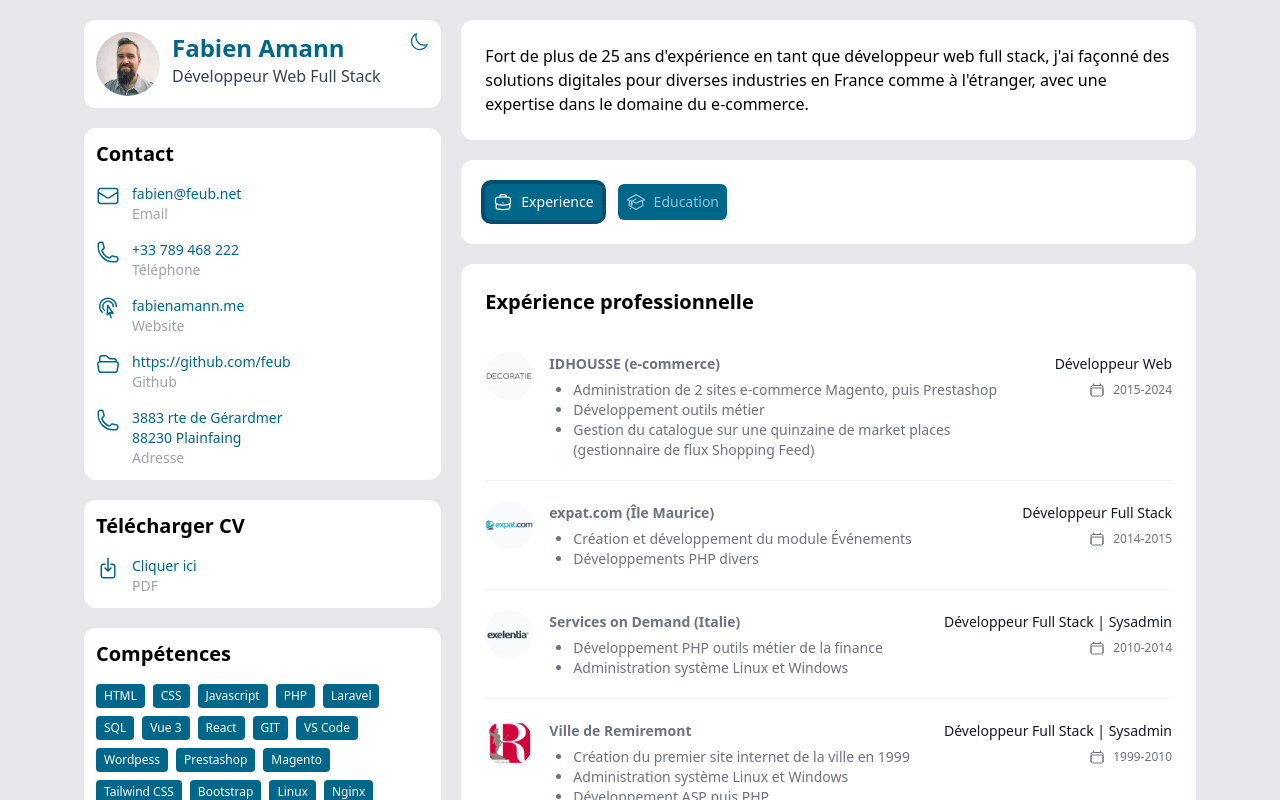
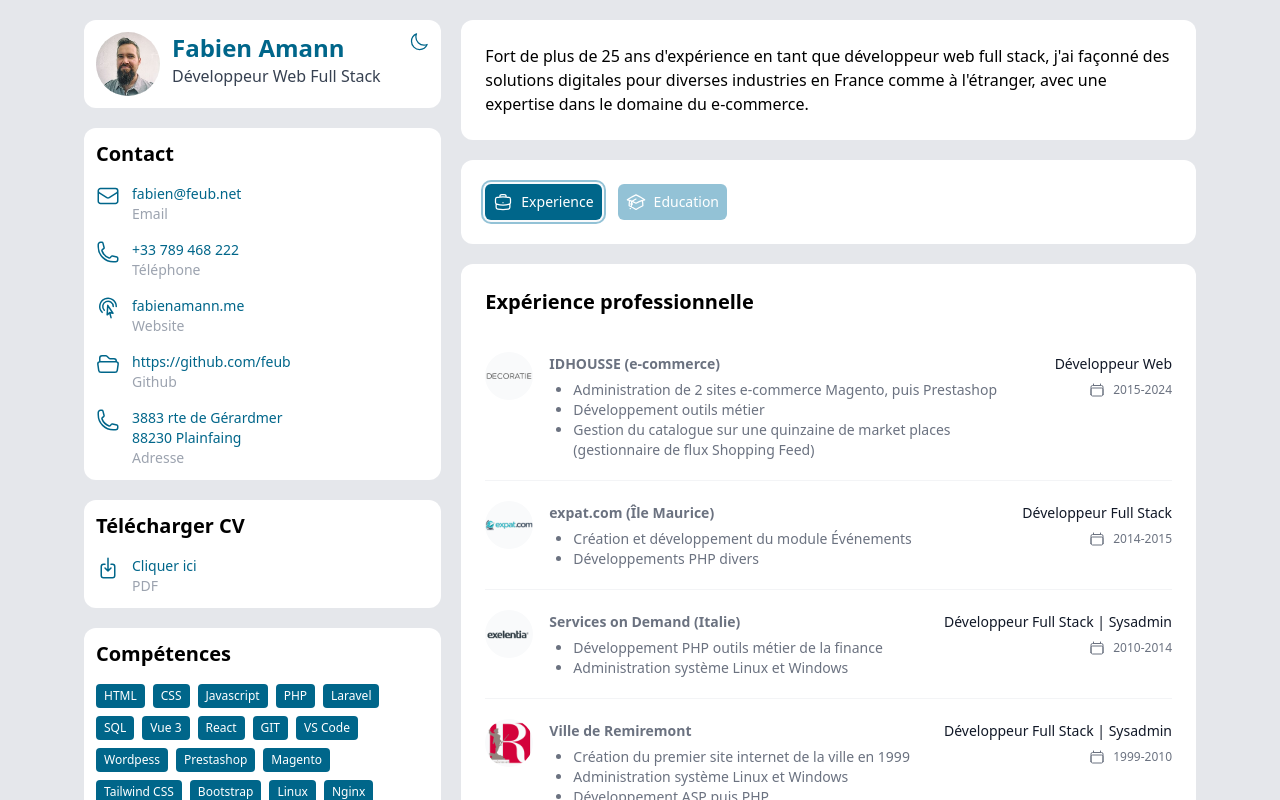
Before and after one commit to feub/feub_cv, a Vue app: page / in a window 1280 px wide. Shown: the top 800 px of the page. Built offline with nearby package versions, Linux system fonts and the light colour scheme.

Commit message:
Refactor: buttons colors

```diff
--- a/src/components/ButtonWithIcon.vue
+++ b/src/components/ButtonWithIcon.vue
@@ -7,7 +7,7 @@ const props = defineProps({
 <template>
     <div>
         <button @click="$emit('showPart')"
-            :class="props.isShowing ? 'ring-feub-secondary ring-2 ring-offset-2 ring-offset-feub-secondary bg-feub-primary text-white dark:bg-feub-primary-dark hover:bg-feub-primary-dark/50' : 'bg-feub-primary text-feub-toned-down hover:bg-feub-secondary'"
+            :class="props.isShowing ? 'ring-2 ring-offset-2 ring-offset-slate-50 ring-feub-toned-down  bg-feub-primary hover:bg-feub-primary/90 text-white dark:ring-offset-feub-secondary-dark' : 'bg-feub-toned-down text-white hover:bg-feub-secondary/50 dark:bg-feub-primary-dark'"
             class="flex items-center gap-2 font-medium rounded-md p-2">
             <span>
                 <slot name="icon"></slot>
```
